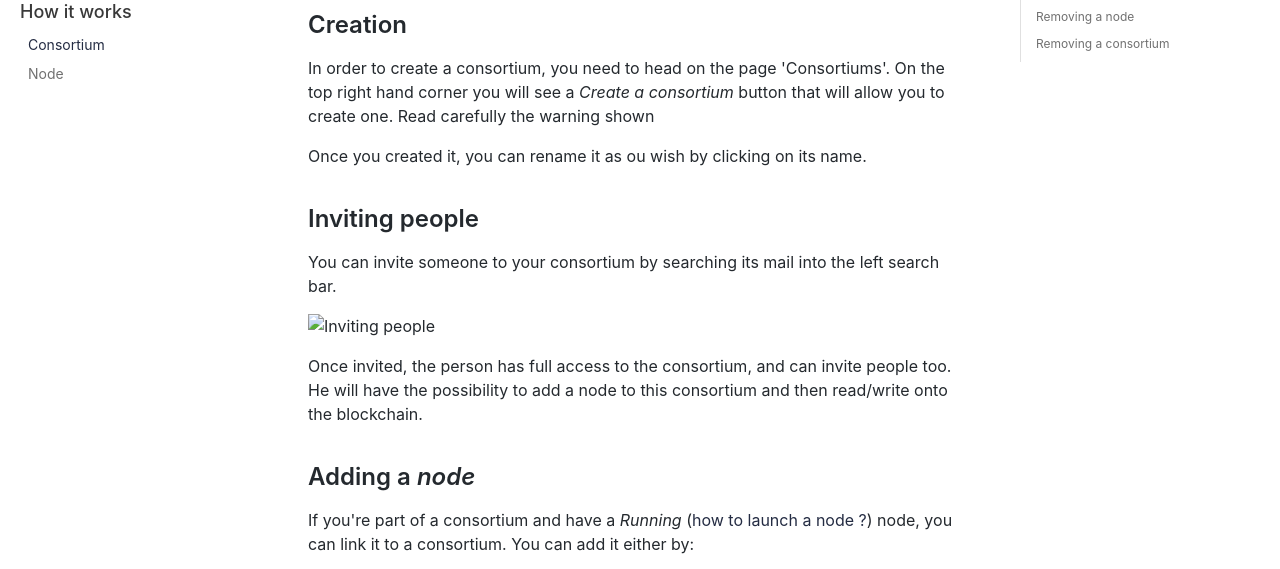
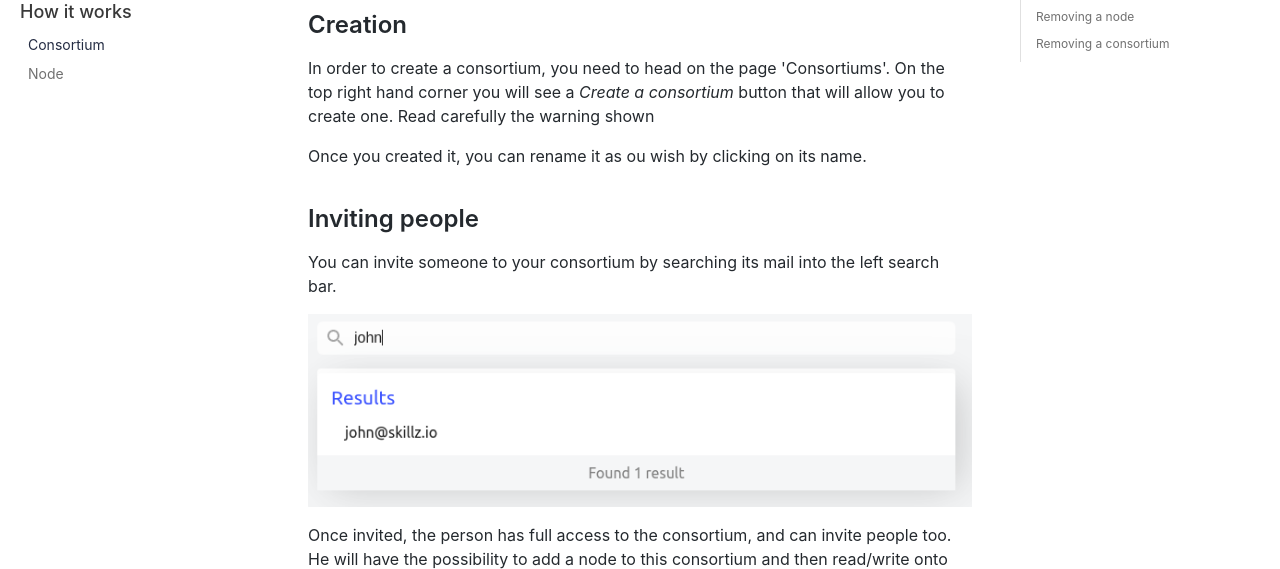
Before and after one commit to skillz-blockchain/baas_docs, a plain HTML site: page docs/consortium.html in a window 1280 px wide. Shown: the part 172-741 px from the top of the page. Drawn offline with nearby package versions, Linux system fonts and the light colour scheme.

Commit message:
Deploy website
Deploy website version based on 0a4e9165d9051fcabf3fc5af5b04bcd856c86dcf

```diff
--- a/docs/consortium.html
+++ b/docs/consortium.html
@@ -63,7 +63,7 @@ Read carefully the warning shown</p>
 <p>Once you created it, you can rename it as ou wish by clicking on its name.</p>
 <h2><a class="anchor" aria-hidden="true" id="inviting-people"></a><a href="#inviting-people" aria-hidden="true" class="hash-link"><svg class="hash-link-icon" aria-hidden="true" height="16" version="1.1" viewBox="0 0 16 16" width="16"><path fill-rule="evenodd" d="M4 9h1v1H4c-1.5 0-3-1.69-3-3.5S2.55 3 4 3h4c1.45 0 3 1.69 3 3.5 0 1.41-.91 2.72-2 3.25V8.59c.58-.45 1-1.27 1-2.09C10 5.22 8.98 4 8 4H4c-.98 0-2 1.22-2 2.5S3 9 4 9zm9-3h-1v1h1c1 0 2 1.22 2 2.5S13.98 12 13 12H9c-.98 0-2-1.22-2-2.5 0-.83.42-1.64 1-2.09V6.25c-1.09.53-2 1.84-2 3.25C6 11.31 7.55 13 9 13h4c1.45 0 3-1.69 3-3.5S14.5 6 13 6z"></path></svg></a>Inviting people</h2>
 <p>You can invite someone to your consortium by searching its mail into the left search bar.</p>
-<p><img src="img/consortium_invite.png" alt="Inviting people"></p>
+<p><img src="/baas_docs/img/consortium_invite.png" alt="Inviting people"></p>
 <p>Once invited, the person has full access to the consortium, and can invite people too.
 He will have the possibility to add a node to this consortium and then read/write onto the blockchain.</p>
 <h2><a class="anchor" aria-hidden="true" id="adding-a-_node_"></a><a href="#adding-a-_node_" aria-hidden="true" class="hash-link"><svg class="hash-link-icon" aria-hidden="true" height="16" version="1.1" viewBox="0 0 16 16" width="16"><path fill-rule="evenodd" d="M4 9h1v1H4c-1.5 0-3-1.69-3-3.5S2.55 3 4 3h4c1.45 0 3 1.69 3 3.5 0 1.41-.91 2.72-2 3.25V8.59c.58-.45 1-1.27 1-2.09C10 5.22 8.98 4 8 4H4c-.98 0-2 1.22-2 2.5S3 9 4 9zm9-3h-1v1h1c1 0 2 1.22 2 2.5S13.98 12 13 12H9c-.98 0-2-1.22-2-2.5 0-.83.42-1.64 1-2.09V6.25c-1.09.53-2 1.84-2 3.25C6 11.31 7.55 13 9 13h4c1.45 0 3-1.69 3-3.5S14.5 6 13 6z"></path></svg></a>Adding a <em>node</em></h2>
```
Also changed, not shown: docs/consortium/index.html (+1 -1 lines).
